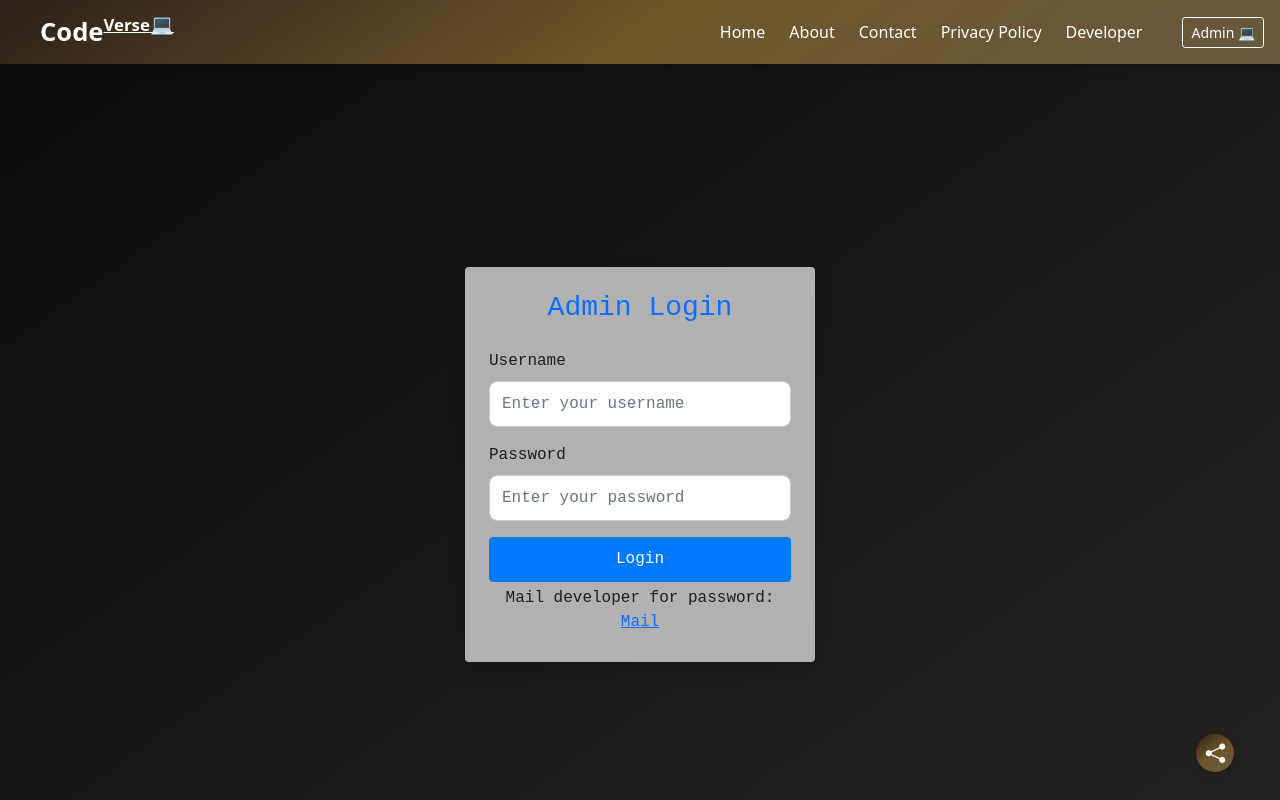
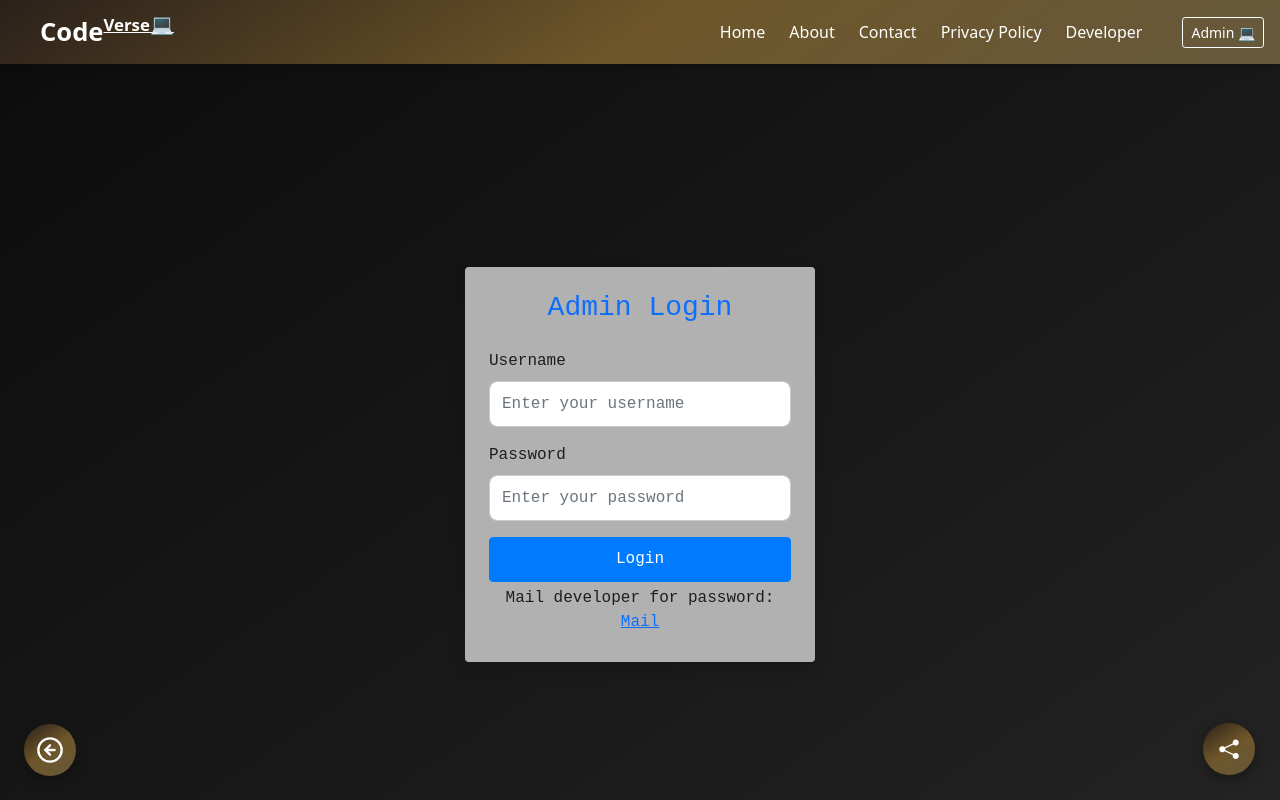
Before and after one commit to Sujan-Rai-426/Blog_CodeVerse, a React (Vite) app in the folder Frontend/: page /Admin_Login in a window 1280 px wide. Shown: the top 800 px of the page. Built offline with nearby package versions, Linux system fonts and the light colour scheme.

Commit message:
Created Floating Backbutton and other minor changes

```diff
--- a/Frontend/src/App.jsx
+++ b/Frontend/src/App.jsx
@@ -18,7 +18,12 @@ import Admin_Dashboard from './pages/Admin_Dashboard.jsx';
 import Admin_Login from './pages/Admin_Login.jsx';
 import Protected_Route from './context/Protected_Route.jsx';
 import Privacy_Policy from './pages/Privacy_Policy.jsx';
-import Share_Btn from './components/Share_Btn.jsx';
+
+
+// For Helping Button
+import Floating_Share_Btn from './components/Floating_Share_Btn.jsx';
+import Floating_Go_Back from './components/Floating_Go_Back.jsx';
+
 
 // For Payment Handle
 import { Payment_Provider } from './payment/payment_status/Payment_Context.jsx';
@@ -28,7 +33,7 @@ import Payment_Page from "./payment/payment_status/Payment_Page.jsx";
 
 
 // For Unavailable and in Development phase
-import Developing_Phase from './components/Developing_Phase.jsx';
+import Unavailable_Page from './components/Unavailable_Page.jsx';
 
 
 
@@ -41,8 +46,10 @@ function App() {
 
         <>
             <Router>
-                {/* Sticky share button visible on all pages */}
-                <Share_Btn />
+
+                {/* Sticky Floating share and Go back button visible on all pages */}
+                <Floating_Share_Btn />
+                <Floating_Go_Back />
 
                 {/* Auto Scroll top component */}
                 <Scroll_To_Top />
@@ -51,12 +58,14 @@ function App() {
                 <Nav_Bar />
 
                     <div className="container" style={{minHeight: "100vh"}}>
+
+
                           <Routes >
                               <Route exact path='/'  element={ <Home/> } />
                               <Route exact path='/About'  element={ <About/> } />
                               <Route exact path='/Privacy_Policy'  element={ <Privacy_Policy/> } />
 
-                              <Route exact path='/Frontend_Tutorial_Solution/:topicID'  element={ <Frontend_Tutorial_Solution/> } />
+                              <Route exact path='/Frontend_Tutorial_Solution/:topicID'  element={ <Frontend_Tutorial_Solution  />  } />
                               <Route exact path='/Backend_Tutorial_Solution/:topicID'  element={ <Backend_Tutorial_Solution/> } />\
 
                               {/* Frontend_Tutorial_Topic is Frontend Design */}
@@ -80,7 +89,7 @@ function App() {
 
 
                               {/* Unavailable and in development phase */}
-                              <Route exact path='/Unavailable' element={<Developing_Phase />} />
+                              <Route exact path='/Unavailable' element={<Unavailable_Page />} />
 
                           </Routes>
                     </div>
--- /dev/null
+++ b/Frontend/src/assets/css/Floating_Go_Back.css
@@ -0,0 +1,48 @@
+/* === Floating Go Back Button === */
+.floating-go-back {
+    position: fixed;
+    bottom: 24px; /* unified with share button */
+    left: 24px;
+    z-index: 10;
+    background: linear-gradient(145deg, #2c221bf7 0%, #6e5629 50%, #66593d 100%);
+    color: #ffffff;
+    border: none;
+    border-radius: 50%;
+    width: 52px;
+    height: 52px;
+    cursor: pointer;
+    transition: all 0.3s ease;
+    box-shadow: 0 4px 12px rgba(0, 0, 0, 0.3);
+    display: flex;
+    align-items: center;
+    justify-content: center;
+    overflow: hidden;
+}
+
+.floating-go-back.disabled {
+    opacity: 0.5;          /* semi-transparent */
+    cursor: not-allowed;   /* unclickable look */
+    pointer-events: none;  /* actually prevents clicks */
+}
+
+
+/* Hover pulse animation (Go Back) */
+.floating-go-back:hover {
+    background: linear-gradient(145deg, #674c39f7 0%, #8c6d33 50%, #b2965b 100%);
+    color: #000;
+    transform: scale(1.1);
+    box-shadow: 0 6px 16px rgba(198, 162, 93, 0.5);
+    animation: pulse 1.5s infinite;
+}
+
+@keyframes pulse {
+    0% {
+        box-shadow: 0 0 0 0 rgba(198, 162, 93, 0.4);
+    }
+    70% {
+        box-shadow: 0 0 0 10px rgba(198, 162, 93, 0);
+    }
+    100% {
+        box-shadow: 0 0 0 0 rgba(198, 162, 93, 0);
+    }
+}
--- /dev/null
+++ b/Frontend/src/assets/css/Floating_Share_Btn.css
@@ -0,0 +1,116 @@
+/* === Share Button Wrapper === */
+.share-button-wrapper {
+    position: fixed;
+    bottom: 25px;
+    right: 25px;
+    z-index: 9999;
+}
+
+/* === Main Share Button === */
+.main-button {
+    display: flex;
+    align-items: center;
+    justify-content: center;
+    background: linear-gradient(145deg, #2c221bf7 0%, #6e5629 50%, #66593d 100%);
+    box-shadow: 0 4px 12px rgba(0, 0, 0, 0.3);
+    color: white;
+    border-radius: 50%;
+    width: 52px;
+    height: 52px;
+    cursor: pointer;
+    transition: all 0.3s ease;
+    overflow: hidden;
+    position: relative;
+    z-index: 10;
+}
+
+
+/* Pulse animation or Echo effect (hover + tap)*/
+@keyframes buttonEcho {
+    0% {
+        box-shadow: 0 0 0 0 rgba(198, 162, 93, 0.5);
+    }
+    70% {
+        box-shadow: 0 0 0 14px rgba(198, 162, 93, 0);
+    }
+    100% {
+        box-shadow: 0 0 0 0 rgba(198, 162, 93, 0);
+    }
+}
+
+/* Normal hover effect (desktop) */
+.main-button:hover {
+    transform: scale(1.1);
+    animation: buttonEcho 1.4s ease-out infinite;
+    background: linear-gradient(145deg, #674c39f7 0%, #8c6d33 50%, #b2965b 100%);
+    box-shadow: 0 6px 16px rgba(198, 162, 93, 0.5);
+}
+
+/* Continuous echo while expanded (desktop + mobile) */
+.share-button-wrapper.expanded .main-button {
+    animation: buttonEcho 1.4s ease-out infinite;
+    transform: scale(1.1);
+    box-shadow: 0 6px 16px rgba(198, 162, 93, 0.5);
+}
+
+/* Active or programmatically triggered pulse */
+.main-button.echo-active {
+    animation: buttonEcho 1.4s ease-out infinite;
+    transform: scale(1.1);
+    box-shadow: 0 6px 16px rgba(198, 162, 93, 0.5);
+}
+
+.main-button:active {
+    transform: scale(1.1);
+    animation: buttonEcho 1.4s ease-out infinite;
+    box-shadow: 0 6px 16px rgba(198, 162, 93, 0.5);
+}
+
+/* Expanded pill grows leftwards */
+.share-button-wrapper.expanded .main-button {
+    width: 310px;
+    border-radius: 40px;
+    justify-content: space-between;
+    padding-left: 20px;
+    padding-right: 20px;
+}
+
+/* Social icons */
+.social-icons {
+    display: flex;
+    gap: 1.5rem;
+    align-items: center;
+}
+
+.social-icons span {
+    font-size: 1.3rem;
+    cursor: pointer;
+    transition: transform 0.2s;
+}
+
+.social-icons span:hover {
+    transform: scale(1.3);
+}
+
+/* Toggle button (share or X) */
+.toggle-button {
+    font-size: 1.22rem;
+    cursor: pointer;
+    z-index: 10;
+}
+
+/* === Keep both buttons level on all screens === */
+@media (max-width: 768px) {
+    .floating-go-back,
+    .share-button-wrapper {
+        bottom: 20px; /* same distance for perfect alignment */
+    }
+
+    .floating-go-back {
+        left: 20px;
+    }
+
+    .share-button-wrapper {
+        right: 20px;
+    }
+}
--- a/Frontend/src/assets/css/Share_Btn.css
+++ /dev/null
@@ -1,59 +0,0 @@
-.share-button-wrapper {
-    position: fixed;
-    bottom: 20px;
-    right: 20px;
-    z-index: 9999;
-}
-
-/* Main pill */
-.main-button {
-    right: 2vw;
-    bottom: 1vh;
-    display: flex;
-    align-items: center;
-    justify-content: center;
-    background: linear-gradient(145deg, #2c221bf7 0%, #6e5629 50%, #66593d 100%);
-    box-shadow: 0 2px 8px rgba(0,0,0,0.2);
-    color: white;
-    border-radius: 50%;
-    width: 38px;
-    height: 38px;
-    cursor: pointer;
-    transition: all 0.4s ease-in-out;
-    overflow: hidden;
-    position: relative;
-}
-
-/* Expanded pill grows leftwards */
-.share-button-wrapper.expanded .main-button {
-    width: 310px; /* stretch width */
-    border-radius: 40px;
-    justify-content: space-between; /* social icons left, X right */
-    padding-left: 20px;
-    padding-right: 20px;
-}
-
-/* Social icons container */
-.social-icons {
-    display: flex;
-    gap: 1.5rem;
-    align-items: center;
-}
-
-/* Each social icon */
-.social-icons span {
-    font-size: 1.3rem;
-    cursor: pointer;
-    transition: transform 0.2s;
-}
-
-.social-icons span:hover {
-    transform: scale(1.3);
-}
-
-/* Toggle button (share or X) */
-.toggle-button {
-    font-size: 1.22rem;
-    cursor: pointer;
-    z-index: 10;
-}
--- /dev/null
+++ b/Frontend/src/components/Floating_Go_Back.jsx
@@ -0,0 +1,24 @@
+import React from "react";
+import { useNavigate, useLocation } from "react-router-dom";
+import { ArrowLeftCircle } from "lucide-react";
+import '../assets/css/Floating_Go_Back.css'
+
+const Floating_Go_Back = ({ isShareExpanded }) => {
+    const navigate = useNavigate();
+    const location = useLocation();
+
+    // Conditions to disable button, disabled when in Home page '/' or share button is expanded inorder to avaoid button overlapping for smaller screen
+    const isDisabled = location.pathname === "/" || isShareExpanded;
+
+    return (
+        <button
+            onClick={() => !isDisabled && navigate(-1)}
+            className={`floating-go-back ${isDisabled ? "disabled" : ""}`}
+            disabled={isDisabled} // optional, also for accessibility
+        >
+            <ArrowLeftCircle size={28} />
+        </button>
+    );
+};
+
+export default Floating_Go_Back;
--- a/Frontend/src/components/Share_Btn.jsx
+++ b/Frontend/src/components/Floating_Share_Btn.jsx
@@ -1,13 +1,24 @@
-import React, { useState } from "react";
-import "../assets/css/Share_Btn.css";
+import React, { useState, useRef } from "react";
+import "../assets/css/Floating_Share_Btn.css";
 
-export default function Share_Btn() {
-  const [expanded, setExpanded] = useState(false);
+export default function Floating_Share_Btn() {
+  const [expanded, setExpanded] = useState(false);  // track if share menu is open
+  const mainButtonRef = useRef(null);               // ref to trigger pulse on tap
 
-  const toggleExpand = () => setExpanded(!expanded);
+  // toggle menu open/close and trigger short pulse effect
+  const toggleExpand = () => {
+    setExpanded(!expanded);
+    const btn = mainButtonRef.current;
+    if (btn) {
+      btn.classList.add("echo-active");
+      setTimeout(() => btn.classList.remove("echo-active"), 800);
+    }
+  };
 
+  // detect mobile devices
   const isMobile = () => /iPhone|iPad|iPod|Android/i.test(navigator.userAgent);
 
+  // handle share click for each platform
   const handleShareClick = (platform) => {
     const pageUrl = encodeURIComponent("https://blog-code-verse.vercel.app");
     const pageTitle = encodeURIComponent(document.title);
@@ -17,26 +28,17 @@ export default function Share_Btn() {
       case "Facebook":
         shareUrl = `https://www.facebook.com/sharer/sharer.php?u=${pageUrl}&quote=${pageTitle}`;
         break;
-
       case "WhatsApp":
         shareUrl = `https://wa.me/?text=${pageTitle}%20${pageUrl}`;
         break;
-
       case "Messenger":
-        if (isMobile()) {
-          shareUrl = `fb-messenger://share?link=${pageUrl}`;
-        } else {
-          const appId = "1949440582581236"; //
-          shareUrl = `https://www.facebook.com/dialog/send?link=${pageUrl}&app_id=${appId}&redirect_uri=${pageUrl}`;
-        }
+        shareUrl = isMobile()
+          ? `fb-messenger://share?link=${pageUrl}`
+          : `https://www.facebook.com/dialog/send?link=${pageUrl}&app_id=1949440582581236&redirect_uri=${pageUrl}`;
         break;
-
       case "Telegram":
         shareUrl = `https://t.me/share/url?url=${pageUrl}&text=${pageTitle}`;
         break;
-
-
-
       default:
         return;
     }
@@ -46,10 +48,12 @@ export default function Share_Btn() {
 
   return (
     <div className={`share-button-wrapper ${expanded ? "expanded" : ""}`}>
-      <div className="main-button">
+      <div ref={mainButtonRef} className="main-button">
+        {/* collapsed: share icon */}
         {!expanded && (
           <i className="bi bi-share-fill toggle-button" onClick={toggleExpand}></i>
         )}
+        {/* expanded: social icons + X button */}
         {expanded && (
           <>
             <div className="social-icons">
--- /dev/null
+++ b/Frontend/src/components/Unavailable_Page.jsx
@@ -0,0 +1,12 @@
+import React from 'react'
+
+function Unavailable_Page() {
+    return (
+        <div className='text-center s' style={{display:'flex',flexDirection:'column', alignItems: 'center', justifyContent:'center', minHeight:'65vh', minWidth: '100%', background:'transparent', padding:'1vh 1vw'}}>
+            <h3 className='text-warning p-2'>Developing Phase</h3>
+            <p className='text-light'> This feature will be available soon... </p>
+        </div>
+    )
+}
+
+export default Unavailable_Page
--- a/Frontend/src/payment/payment_status/Payment_Page.jsx
+++ b/Frontend/src/payment/payment_status/Payment_Page.jsx
@@ -1,28 +1,34 @@
 import React, { useState } from "react";
-import { useNavigate } from "react-router-dom";
+import { useNavigate } from "react-router-dom"; // import navigate
 import Esewa_Payment from "../esewa/Esewa_Payment.jsx";
 import Bank_Payment from "../bank/Bank_Payment.jsx";
 import '../../assets/css/Payment_Page.css';
 
+/**
+ * Payment_Page Component
+ * Shows a floating payment overlay for premium videos.
+ * Users can choose payment method or cancel.
+ */
 const Payment_Page = ({ unlockVideo, videoId, amount }) => {
-    const [isPaying, setIsPaying] = useState(true);
-    const navigate = useNavigate(); // ✅ Initialize navigation
+    const [isPaying, setIsPaying] = useState(true); // track if overlay is visible
+    const navigate = useNavigate(); // react-router navigation
 
+    // === Cancel Payment Overlay ===
     const handleCancel = () => {
-        setIsPaying(false);
-        // Navigate back to the video page
-        navigate(`/Frontend_Tutorial_Solution/${videoId}`); // Adjust route according to your route setup
+        navigate(-1); // Go back in browser history
     };
+
 
     return (
         <div className="payment-page-container">
-            {/* === Background content (blurred while payment active) === */}
+            {/* === Background content === */}
             <div className={`background-content ${isPaying ? "blurred-background" : ""}`}>
                 <header className="page-header">
-                    <h1>🎬 CodeVerse Tutorials</h1>
+                    <h1>🎬 CodeVerse Tutorials</h1> {/* page title */}
                 </header>
 
                 <main className="page-main">
+                    {/* === Video Preview Section === */}
                     <section className="video-preview">
                         <video
                             src="/path-to-sample-video.mp4"
@@ -33,6 +39,7 @@ const Payment_Page = ({ unlockVideo, videoId, amount }) => {
                         ></video>
                     </section>
 
+                    {/* === Page Info Section === */}
                     <section className="page-info">
                         <h2>Unlock Premium Content</h2>
                         <p>
@@ -49,23 +56,24 @@ const Payment_Page = ({ unlockVideo, videoId, amount }) => {
                         <h3>💳 Complete Your Payment</h3>
                         <p>Select a payment method to unlock premium content:</p>
 
-                        {/* === Payment Methods Side by Side === */}
+                        {/* === Payment Methods Section === */}
                         <div className="payment-methods">
                             <div className="payment-card">
-                                <img src="/path-to-esewa-logo.png" alt="Esewa" />
-                                <span>ESEWA</span>
-                                <Esewa_Payment videoId={videoId} amount={amount} unlockVideo={unlockVideo} />
+                                <img src="/path-to-esewa-logo.png" alt="Esewa" /> {/* logo */}
+                                <span>ESEWA</span> {/* label */}
+                                <Esewa_Payment videoId={videoId} amount={amount} unlockVideo={unlockVideo} /> {/* Esewa component */}
                             </div>
 
                             <div className="payment-card">
-                                <img src="/path-to-bank-logo.png" alt="Bank" />
-                                <span>BANK</span>
-                                <Bank_Payment videoId={videoId} amount={amount} unlockVideo={unlockVideo} />
+                                <img src="/path-to-bank-logo.png" alt="Bank" /> {/* logo */}
+                                <span>BANK</span> {/* label */}
+                                <Bank_Payment videoId={videoId} amount={amount} unlockVideo={unlockVideo} /> {/* Bank component */}
                             </div>
                         </div>
 
+                        {/* === Cancel Button === */}
                         <button className="cancel-btn" onClick={handleCancel}>
-                            ❌ Cancel Payment
+                            ❌ Cancel Payment {/* hides overlay & navigate back */}
                         </button>
                     </div>
                 </div>
```
Also changed, not shown: Frontend/src/components/Developing_Phase.jsx (deleted, +0 -12 lines), Frontend/src/pages/Frontend_Tutorial_Solution.jsx (+59 -57 lines).
